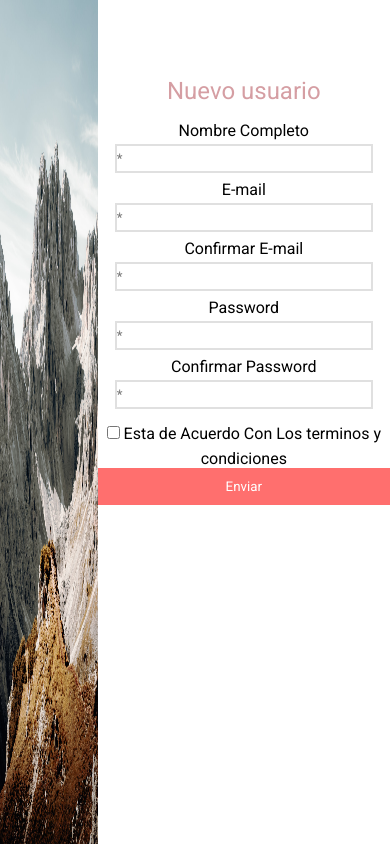
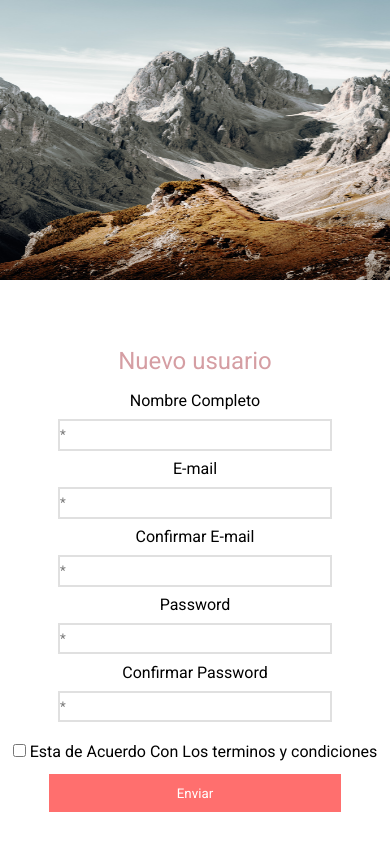
Before and after one commit to FrancoRigoni/Proyecto_Flex_Formulario, a plain HTML site: page index.html in a window 390 px wide. Drawn offline with Linux system fonts and the light colour scheme.

Commit message:
Rem y Media Queries, Tamaños - Selector

```diff
--- a/css/style.css
+++ b/css/style.css
@@ -31,8 +31,7 @@ main {
 }
 
 .form {
-    margin:auto;
-    margin-top: 2.6rem;
+    margin:2.6rem 0;
 }
 
 .form h2 {
@@ -44,25 +43,22 @@ main {
 
 .form label {
     display:block;
-    margin-top: 8px;
-    margin-bottom: 0;
+    margin: 0.3rem;
 }
 
 .form input[type="text"],
 .form input[type="email"],
 .form input[type="password"] {
-    width: 16rem;
-    padding: 5px 0;
-    margin-top: 5px;
+    width: 17rem;
+    padding: .4rem 0;
+    margin: 0.3rem 0;
     outline: 1px solid #E0E0E0;
     border: 1px solid #E0E0E0;
 }
 
 
 .form input[type="checkbox"] {
-    margin: 10px auto;
-    margin-bottom: 10px;
-
+    margin: .8rem auto;
 }
 
 .form input[type="button"] {
@@ -73,6 +69,28 @@ main {
     border: none;
 }
 
-main div div form img {
+.form img {
     width: 60px;
 }
+
+@media (max-width: 600px) {
+    main {
+        flex-direction: column;
+    }
+
+    .Cont-img {
+        flex-shrink: 0;
+        min-height: 100px;
+        max-height: 280px;
+    }
+
+    .Cont {
+        display: flex;
+        align-items: center;
+        justify-content: center;
+    }
+
+    .Cont form{
+        margin: 0;
+    }
+}
```
